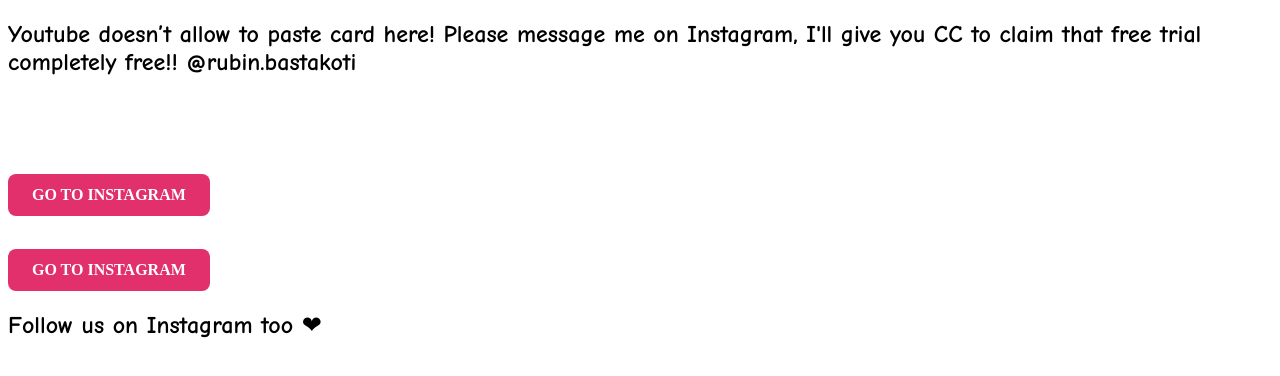
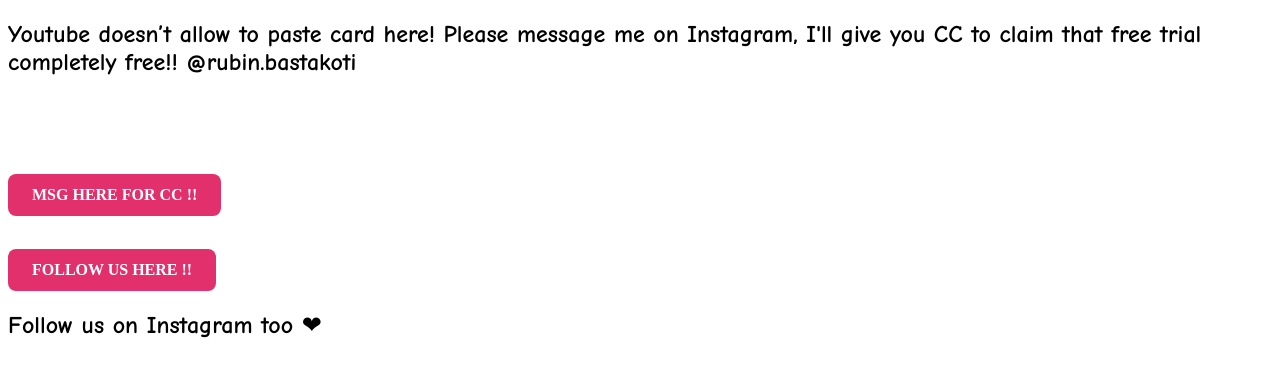
Before and after one commit to rubinexe/dummycard, a plain HTML site: page index.html in a window 1280 px wide. Drawn offline with Linux system fonts and the light colour scheme.

Commit message:
Update index.html

```diff
--- a/index.html
+++ b/index.html
@@ -30,9 +30,9 @@
     <h3>Youtube doesn’t allow to paste card here! Please message me on Instagram, I'll give you CC to claim that free trial completely free!!</h3>
   </marquee>
 
-  <a href="https://instagram.com/rubin.bastakoti" target="_blank" class="btn">GO TO INSTAGRAM</a>
+  <a href="https://instagram.com/rubin.bastakoti" target="_blank" class="btn">MSG HERE FOR CC !!</a>
  <br><br>
-    <a href="https://instagram.com/rubinb.2" target="_blank" class="btn">GO TO INSTAGRAM</a>
+    <a href="https://instagram.com/rubinb.2" target="_blank" class="btn">FOLLOW US HERE !!</a>
 
   <h2>Follow us on Instagram too ❤</h2>
 
```
